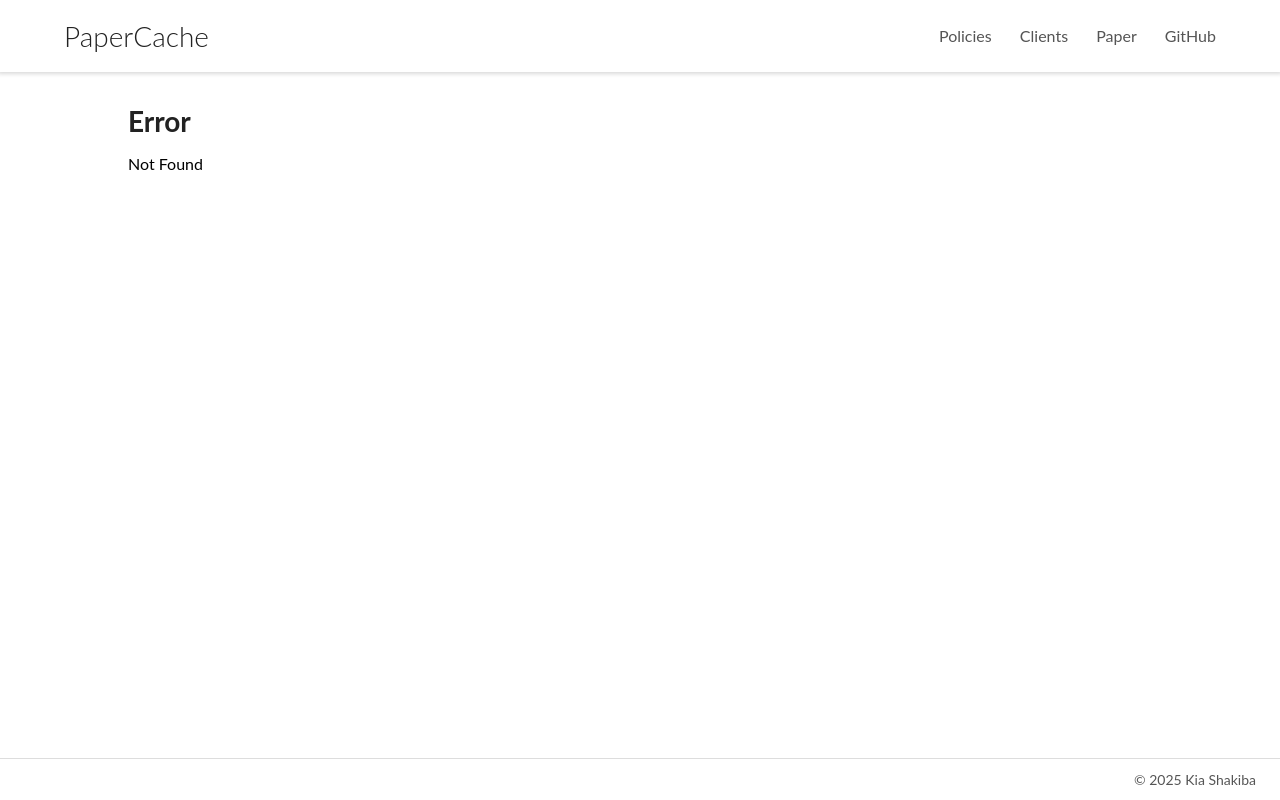
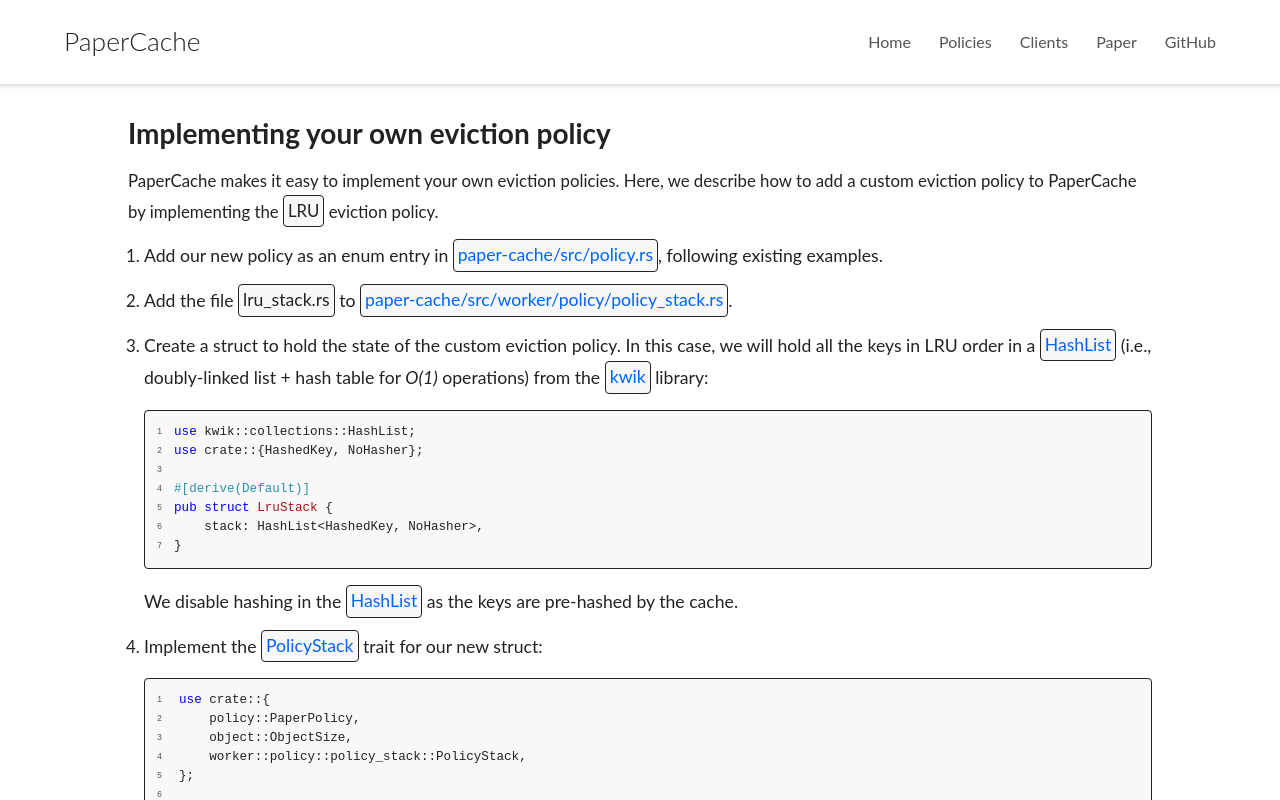
Before and after one commit to PaperCache/website, a SvelteKit app: page /policy/custom in a window 1280 px wide. Before the commit this address had no page. Shown: the top 800 px of the page. Built offline with nearby package versions, Linux system fonts and the light colour scheme.

Commit message:
Update policies page

```diff
--- a/src/lib/components/Code.svelte
+++ b/src/lib/components/Code.svelte
@@ -95,16 +95,16 @@
 		span {
 			color: #555555;
 			font-family: "Source Code Pro", monospace !important;
-			font-size: 10px;
-			line-height: 20px;
+			font-size: 0.5em;
+			line-height: 2.25em;
 		}
 	}
 
 	pre {
 		overflow-y: auto;
 		font-family: "Source Code Pro", monospace !important;
-		font-size: 14px;
-		line-height: 20px;
+		font-size: 0.75em;
+		line-height: 1.5em;
 		flex: 1 1 auto;
 
 		*,
--- a/src/lib/components/Content.svelte
+++ b/src/lib/components/Content.svelte
@@ -6,7 +6,7 @@
 
 	type Props = {
 		title?: string;
-		children: any;
+		children?: any;
 	};
 </script>
 
@@ -23,12 +23,15 @@
 <style lang="scss">
 	h2 {
 		color: #222222;
-		font-size: 28px;
+		font-size: 1.75em;
 		font-weight: 700;
 		margin-bottom: 16px;
 	}
 
 	div {
+		width: 100%;
+		max-width: 1320px;
+		margin: 0 auto;
 		padding: 0 128px;
 		flex: 1 1 auto;
 
--- a/src/lib/components/Footer.svelte
+++ b/src/lib/components/Footer.svelte
@@ -20,7 +20,8 @@
 
 	.copyright {
 		color: #555555;
-		font-size: 14px;
+		font-size: 0.85em;
+		line-height: 1.5em;
 		padding: 4px 16px;
 		margin-left: auto;
 
--- a/src/lib/components/Header.svelte
+++ b/src/lib/components/Header.svelte
@@ -18,6 +18,7 @@
 	<a href="/" class="name">PaperCache</a>
 
 	<nav>
+		<a href="/">Home</a>
 		<a href="/policy">Policies</a>
 		<a href="/client">Clients</a>
 		<a href="/">Paper</a>
@@ -43,8 +44,8 @@
 
 	.name {
 		color: #222222;
-		font-size: 28px;
-		line-height: 32px;
+		font-size: 1.65em;
+		line-height: 1.65em;
 		font-weight: 300;
 		text-decoration: none;
 		transition: font-size 0.15s ease-out, line-height 0.15s ease-out;
@@ -55,8 +56,8 @@
 
 		a {
 			color: #555555;
-			font-size: 16px;
-			line-height: 20px;
+			font-size: 1em;
+			line-height: 1em;
 			margin-left: 24px;
 			transition:
 				font-size 0.15s ease-out,
@@ -70,7 +71,7 @@
 	}
 
 	.spacer {
-		height: 72px;
+		height: 84px;
 		margin-bottom: 32px;
 		flex: 0 0 auto;
 	}
@@ -80,13 +81,13 @@
 		padding-bottom: 12px;
 
 		.name {
-			font-size: 20px;
-			line-height: 24px;
+			font-size: 1.25em;
+			line-height: 1.25em;
 		}
 
 		nav a {
-			font-size: 14px;
-			line-height: 16px;
+			font-size: 0.85em;
+			line-height: 0.85em;
 			margin-left: 16px;
 		}
 	}
--- /dev/null
+++ b/src/lib/components/Tag.svelte
@@ -0,0 +1,43 @@
+<script lang="ts">
+	const {
+		href,
+		children,
+	}: Props = $props();
+
+	type Props = {
+		href?: string;
+		children: any;
+	};
+</script>
+
+{#if href}
+	<a {href} target="_blank">{@render children()}</a>
+{:else}
+	<span>{@render children()}</span>
+{/if}
+
+<style lang="scss">
+	span, a {
+		font-size: inherit;
+		line-height: inherit;
+		padding: 0 4px;
+		background-color: #f8f8f8;
+		border: 1px solid #222222;
+		border-radius: 4px;
+		white-space: nowrap;
+		display: inline-block;
+		vertical-align: bottom;
+	}
+
+	span {
+		color: inherit;
+	}
+
+	a {
+		color: #0065f8;
+
+		&:hover {
+			border-color: #0065f8;
+		}
+	}
+</style>
--- /dev/null
+++ b/src/routes/policy/+page.svelte
@@ -0,0 +1,39 @@
+<script lang="ts">
+	import Content from "$lib/components/Content.svelte";
+
+	const POLICIES = [
+		"LFU",
+		"FIFO",
+		"CLOCK",
+		"SIEVE",
+		"LRU",
+		"MRU",
+		"2Q",
+		"Arc",
+		"S3-FIFO",
+	];
+</script>
+
+<Content title="Eviction policies">
+	<p>PaperCache current supports the following {POLICIES.length} eviction policies:</p>
+
+	<ul>
+		{#each POLICIES as policy}
+			<li>{policy}</li>
+		{/each}
+	</ul>
+
+	<p>If you would like to add an eviction policy not listed here to PaperCache, follow <a href="/policy/custom">this</a> guide.</p>
+</Content>
+
+<style lang="scss">
+	ul {
+		margin-top: 8px;
+		padding-left: 16px;
+	}
+
+	p a {
+		color: #222222;
+		text-decoration: underline;
+	}
+</style>
--- /dev/null
+++ b/src/routes/policy/custom/+page.svelte
@@ -0,0 +1,106 @@
+<script lang="ts">
+	import Content from "$lib/components/Content.svelte";
+	import Code from "$lib/components/Code.svelte";
+	import Tag from "$lib/components/Tag.svelte";
+</script>
+
+<Content title="Implementing your own eviction policy">
+	<p>PaperCache makes it easy to implement your own eviction policies. Here, we describe how to add a custom eviction policy to PaperCache by implementing the <Tag>LRU</Tag> eviction policy.</p>
+
+	<ol>
+		<li>
+			<p>Add our new policy as an enum entry in <Tag href="#">paper-cache/src/policy.rs</Tag>, following existing examples.</p>
+		</li>
+
+		<li>
+			<p>Add the file <Tag>lru_stack.rs</Tag> to <Tag href="#">paper-cache/src/worker/policy/policy_stack.rs</Tag>.</p>
+		</li>
+
+		<li>
+			<p>Create a struct to hold the state of the custom eviction policy. In this case, we will hold all the keys in LRU order in a <Tag href="https://github.com/KiaShakiba/kwik/blob/main/src/collections/hash_list.rs">HashList</Tag> (i.e., doubly-linked list + hash table for <i>O(1)</i> operations) from the <Tag href="https://github.com/KiaShakiba/kwik">kwik</Tag> library:</p>
+			<Code lang="rust" numbers code={`
+				use kwik::collections::HashList;
+				use crate::{HashedKey, NoHasher};
+
+				#[derive(Default)]
+				pub struct LruStack {
+					stack: HashList<HashedKey, NoHasher>,
+				}
+			`} />
+			<p>We disable hashing in the <Tag href="https://github.com/KiaShakiba/kwik/blob/main/src/collections/hash_list.rs">HashList</Tag> as the keys are pre-hashed by the cache.</p>
+		</li>
+
+		<li>
+			<p>Implement the <Tag href="#">PolicyStack</Tag> trait for our new struct:</p>
+			<Code lang="rust" numbers code={`
+				use crate::{
+					policy::PaperPolicy,
+					object::ObjectSize,
+					worker::policy::policy_stack::PolicyStack,
+				};
+
+				impl PolicyStack for LruStack {
+					/// A utility function used internally by PaperCache.
+					fn is_policy(&self, policy: PaperPolicy) -> bool {
+						matches!(policy, PaperPolicy::Lru)
+					}
+
+					/// Returns the number of keys in the stack.
+					fn len(&self) -> usize {
+						self.stack.len()
+					}
+
+					/// Checks if the supplied key exists in the stack.
+					fn contains(&self, key: HashedKey) -> bool {
+						self.stack.contains(&key)
+					}
+
+					/// Inserts a new key into the stack. Be sure to not have duplicate keys
+					/// and do not perform any evictions here. In the case of LRU, we do not
+					/// need to use the object size, though in other policies it may be required.
+					fn insert(&mut self, key: HashedKey, _: ObjectSize) {
+						if self.stack.contains(&key) {
+							return self.update(key);
+						}
+
+						self.stack.push_front(key);
+					}
+
+					/// Updates an existing key in the stack. In this case, move the key
+					/// to the front of the stack.
+					fn update(&mut self, key: HashedKey) {
+						self.stack.move_front(&key);
+					}
+
+					/// Remove the supplied key from the stack.
+					fn remove(&mut self, key: HashedKey) {
+						self.stack.remove(&key);
+					}
+
+					/// Clear the stack.
+					fn clear(&mut self) {
+						self.stack.clear();
+					}
+
+					/// Perform one eviction from the stack.
+					fn pop(&mut self) -> Option<HashedKey> {
+						self.stack.pop_back();
+					}
+				}
+			`} />
+			<p>Although not strictly necessary, adding tests to ensure your stack is working correctly is a good idea here (you can find how to do this in existing examples in other policy implementations).</p>
+		</li>
+
+		<li>
+			<p>Add our new policy to the <Tag href="#">init_policy_stack</Tag> function in <Tag href="#">paper-cache/src/worker/policy/policy_stack/mod.rs</Tag>.</p>
+		</li>
+	</ol>
+
+	<p>Our new policy is now implemented in PaperCache!</p>
+</Content>
+
+<style lang="scss">
+	i {
+		font-style: italic;
+	}
+</style>
--- a/static/global.css
+++ b/static/global.css
@@ -8,3 +8,17 @@
 a {
 	text-decoration: none;
 }
+
+p, li {
+	color: #222222;
+	font-size: 1.05em;
+	line-height: 1.75em;
+}
+
+ol, ul {
+	padding-left: 16px;
+
+	li {
+		margin: 12px 0;
+	}
+}
```
Also changed, not shown: src/routes/+page.svelte (+1 -102 lines), 1 other file (tests, documents, lock files or other folders).
